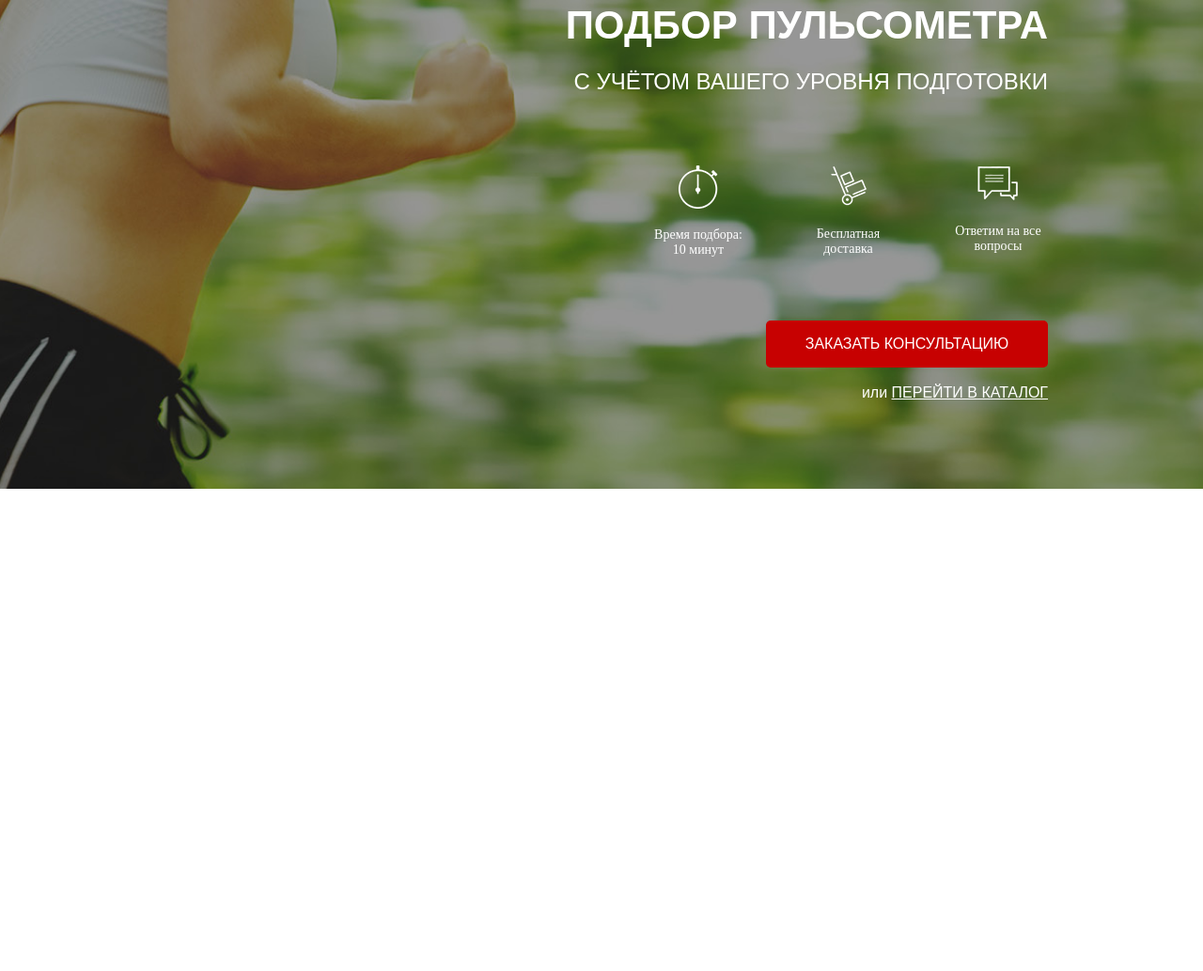
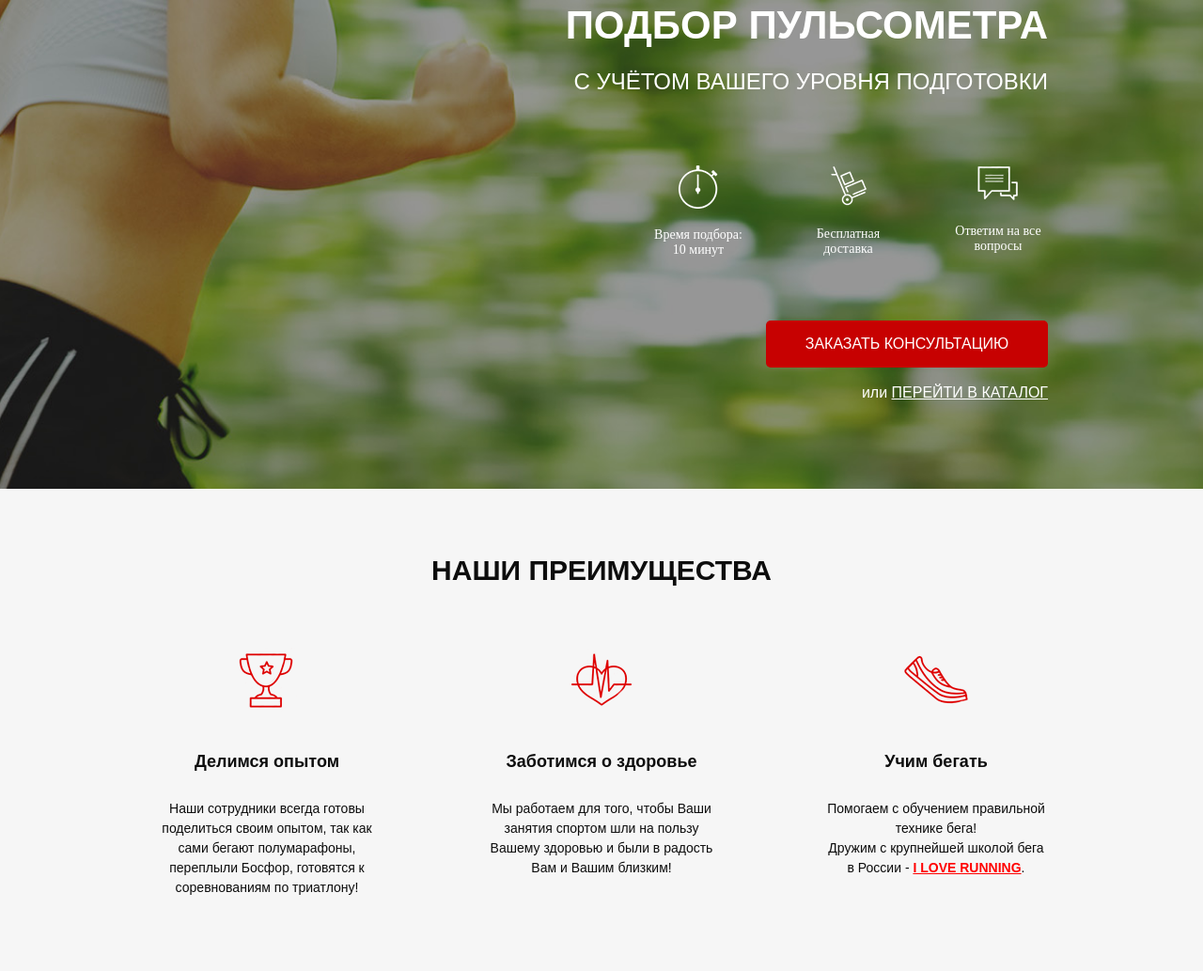
Before and after one commit to yevboiko/yevboiko.github.io, a website: page src/index.html in a window 1280 px wide. Shown: the part 159-1192 px from the top of the page at 94% size. Before the commit the page ends 800 px from the top, so only its background shows below. Drawn offline with Linux system fonts and the light colour scheme.

Commit message:
added section 2 - advatages

```diff
--- a/src/index.html
+++ b/src/index.html
@@ -52,5 +52,37 @@
         </div>
       </div>
     </div>
+    <div class="advatages">
+      <div class="container">
+        <div class="title">НАШИ ПРЕИМУЩЕСТВА</div>
+        <div class="advatages__wrapper">
+          <div class="advatages__item">
+            <img src="icons/cup.png" alt="cup" />
+            <div class="advatages__subtitle">Делимся опытом</div>
+            <div class="advatages__descr">
+              Наши сотрудники всегда готовы поделиться своим опытом, так как
+              сами бегают полумарафоны, переплыли Босфор, готовятся к
+              соревнованиям по триатлону!
+            </div>
+          </div>
+          <div class="advatages__item">
+            <img src="icons/heart.png" alt="heart" />
+            <div class="advatages__subtitle">Заботимся о здоровье</div>
+            <div class="advatages__descr">
+              Мы работаем для того, чтобы Ваши занятия спортом шли на пользу
+              Вашему здоровью и были в радость Вам и Вашим близким!
+            </div>
+          </div>
+          <div class="advatages__item">
+            <img src="icons/shoe.png" alt="shoe" />
+            <div class="advatages__subtitle">Учим бегать</div>
+            <div class="advatages__descr">
+              Помогаем с обучением правильной технике бега! <br> Дружим с крупнейшей
+              школой бега в России - <a href="#">I LOVE RUNNING</a>.
+            </div>
+          </div>
+        </div>
+      </div>
+    </div>
   </body>
 </html>
--- /dev/null
+++ b/src/sass/blocks/_advantages.scss
@@ -0,0 +1,35 @@
+.advatages {
+  min-height: 472px;
+  padding: 70px 0 78px 0;
+  background-color: #f6f6f6;
+  &__wrapper {
+    margin-top: 65px;
+    display: flex;
+    justify-content: space-between;
+  }
+  &__item {
+    display: flex;
+    flex-direction: column;
+    align-items: center;
+    max-width: 238px;
+  }
+  &__subtitle {
+    margin-top: 38px;
+    color: #0d0d0d;
+    font-size: 18px;
+    font-weight: 700;
+  }
+  &__descr {
+    margin-top: 26px;
+    color: #0d0d0d;
+    font-size: 14px;
+    font-weight: 300;
+    text-align: center;
+    a {
+        color: #f00;
+        text-transform: uppercase;
+        font-weight: 700;
+        text-decoration: underline;
+    }
+  }
+}
--- /dev/null
+++ b/src/sass/blocks/_titles.scss
@@ -0,0 +1,10 @@
+.title {
+  font-size: 30px;
+  font-weight: 700;
+  font-stretch: normal;
+  font-style: normal;
+  line-height: normal;
+  letter-spacing: normal;
+  text-align: center;
+  color: #0d0d0d;
+}
--- a/src/sass/style.scss
+++ b/src/sass/style.scss
@@ -12,3 +12,5 @@
 @import 'blocks/promo';
 @import 'blocks/header';
 @import 'blocks/buttons';
+@import 'blocks/advantages';
+@import 'blocks/titles';
```
Also changed, not shown: src/css/style.min.css, 1 other file.
